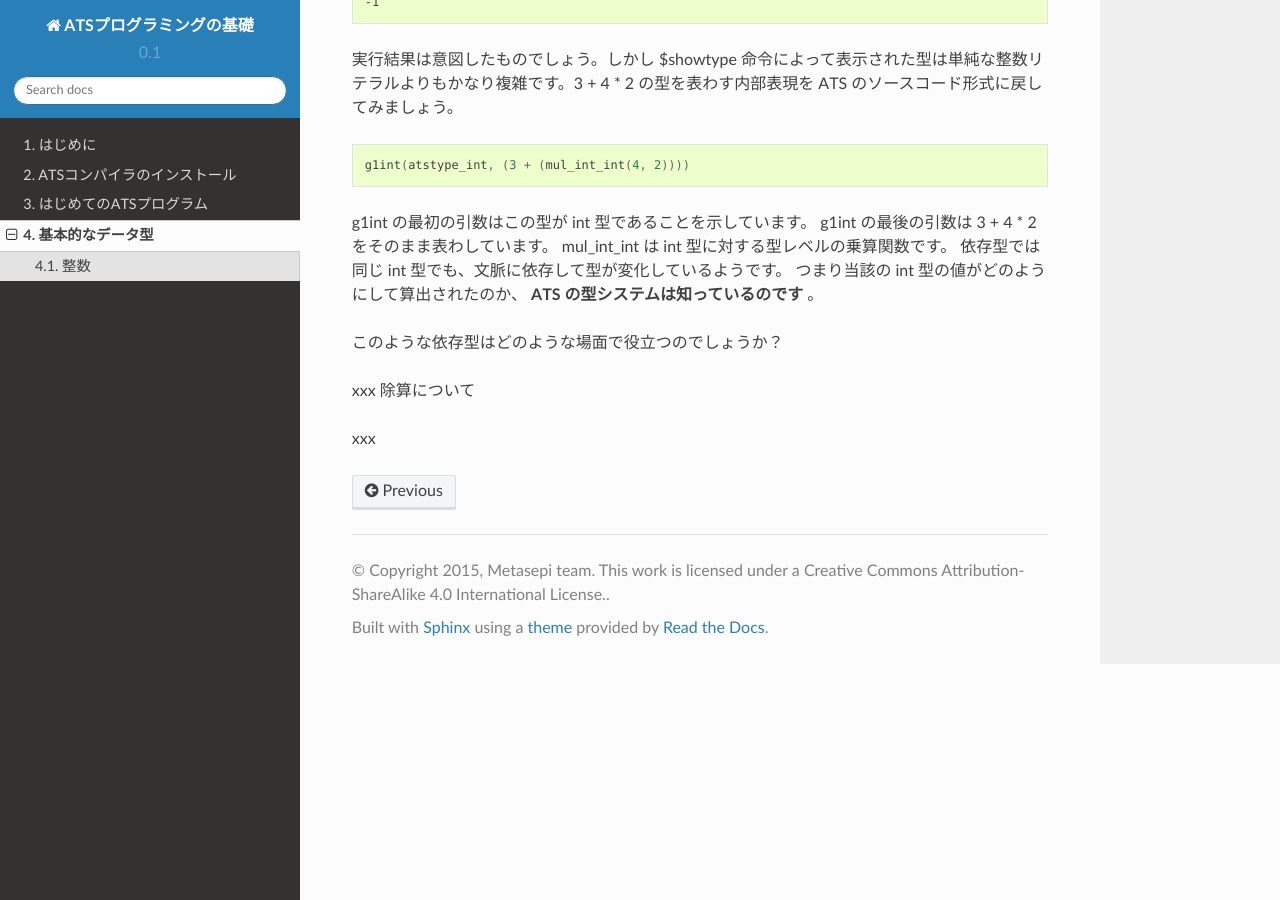
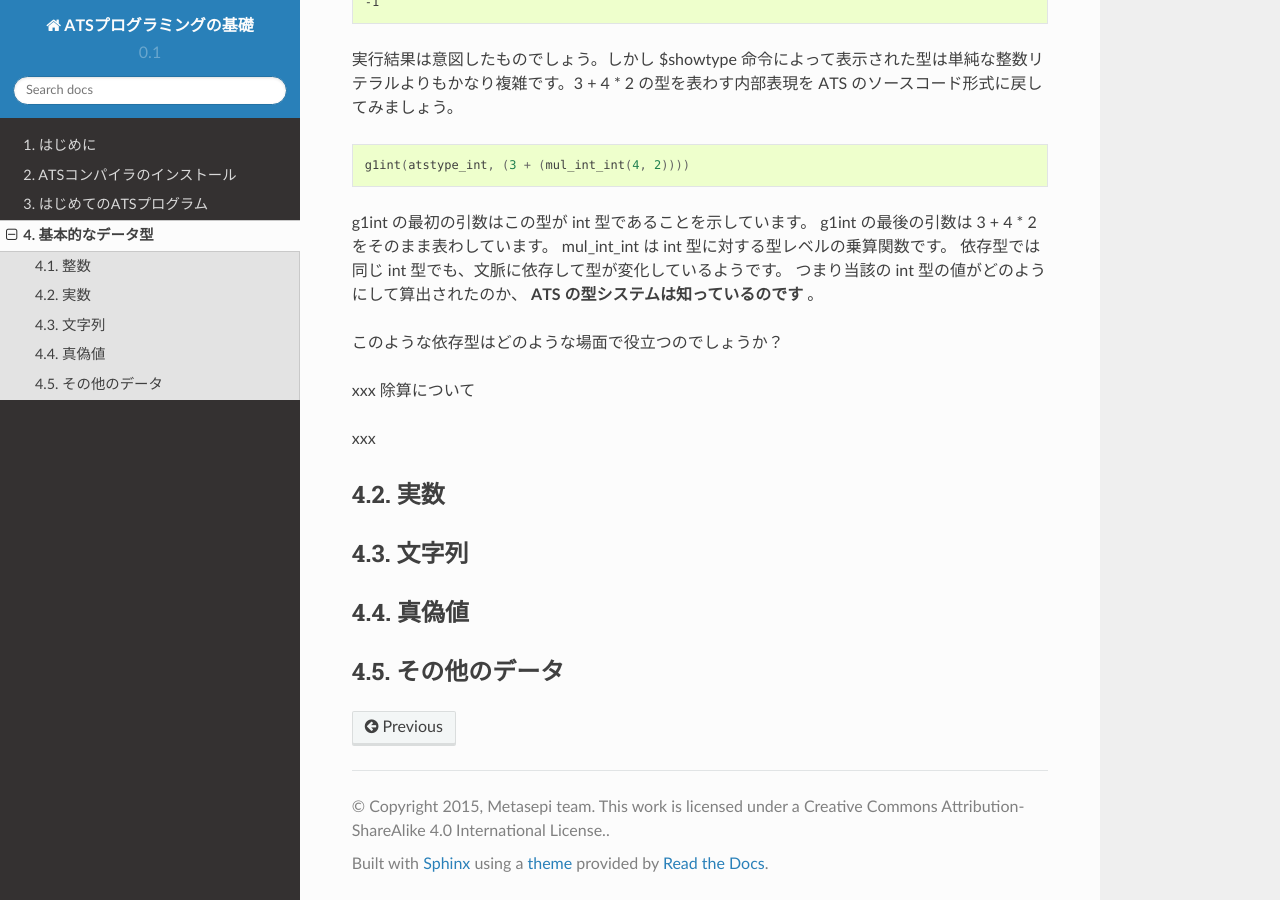
Before and after one commit to jats-ug/ATS_Foundations, a Sphinx documentation site: the page built from source/basic_datatype.rst, in a window 1280 px wide and 900 px high, scrolled down 2042 px. Built offline with Sphinx 7.4.7 and the Read the Docs theme 2.0.0, drawn with Linux system fonts in a browser that asks for light colours.

Commit message:
Add some sub chapters

```diff
--- a/source/basic_datatype.rst
+++ b/source/basic_datatype.rst
@@ -86,3 +86,15 @@ mul_int_int は int 型に対する型レベルの乗算関数です。
 xxx 除算について
 
 xxx
+
+実数
+====
+
+文字列
+======
+
+真偽値
+======
+
+その他のデータ
+==============
```
